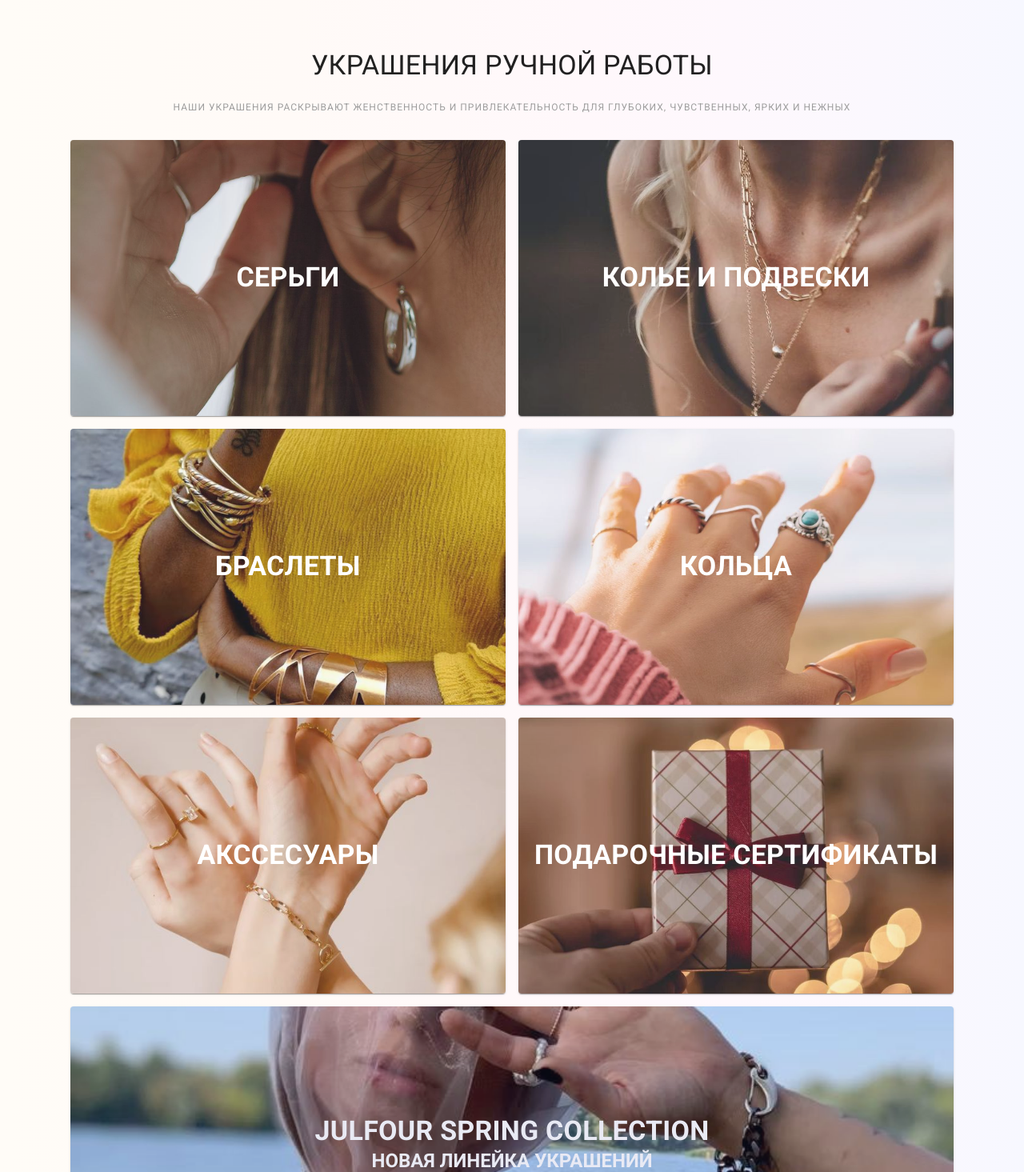
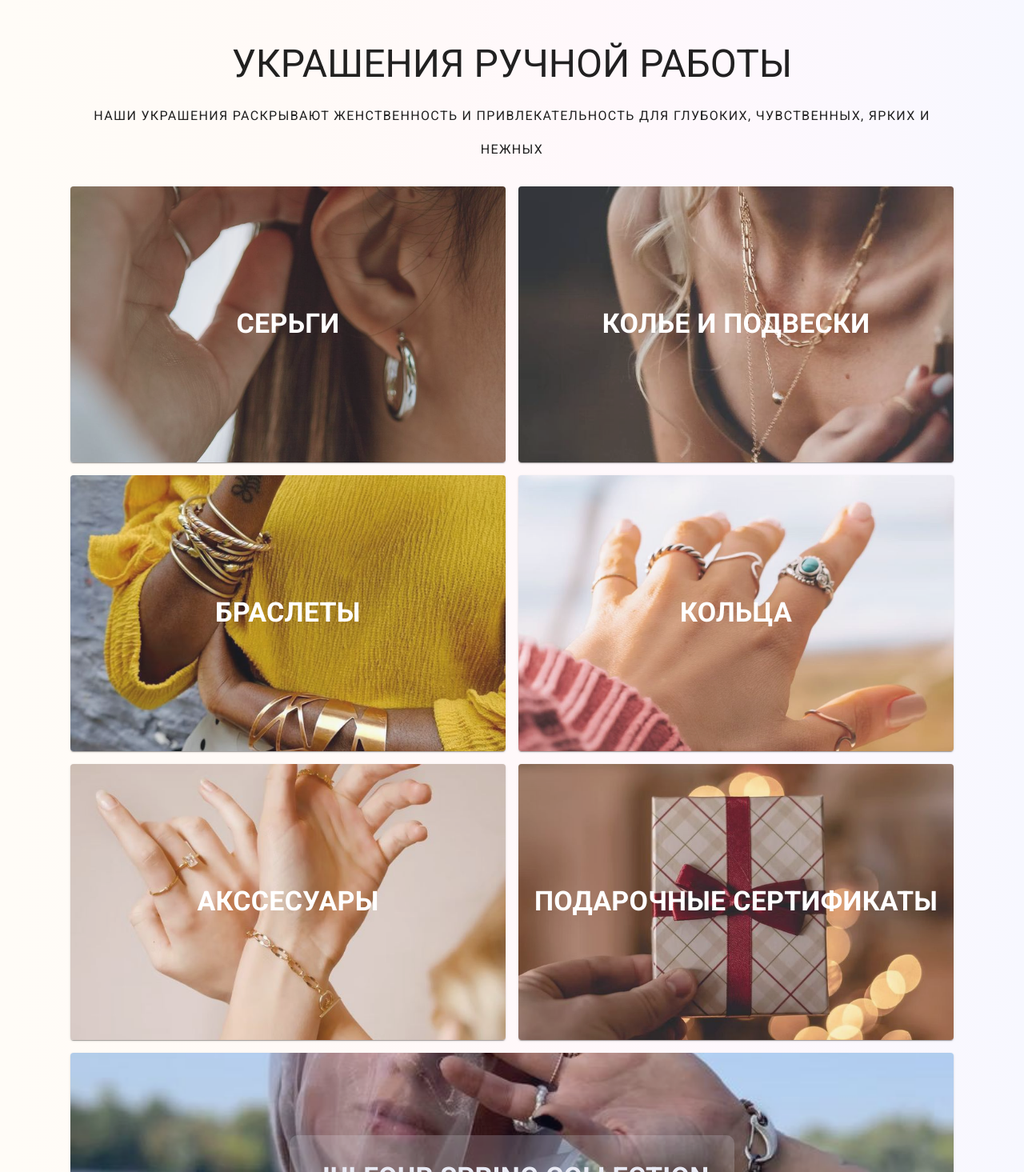
Before and after one commit to kaczynski77/julfor-jewelery, a Next.js app: page / in a window 1280 px wide. Shown: the part 165-1630 px from the top of the page at 80% size. Built offline with nearby package versions, Linux system fonts and the light colour scheme.

Commit message:
layout day2 main page styles

```diff
--- a/components/header.jsx
+++ b/components/header.jsx
@@ -107,7 +107,7 @@ export default function Header() {
             <Typography variant="h1" sx={{ fontSize: 70, fontWeight: 700 }}>
               JULFOUR
             </Typography>
-            <Typography variant="h2" sx={{ fontWeight: 700 }}>
+            <Typography variant="h1" sx={{ fontWeight: 700, fontSize: 54 }}>
               JEWELRY
             </Typography>
           </Grid>
@@ -141,12 +141,9 @@ export default function Header() {
             <Grid item xs="auto">
               <Box>
                 <Link sx={{ textDecoration: 'none' }} href={data.href}>
-                  <Button
-                    variant="outlined"
-                    sx={{ border: '1px solid', color: 'black' }}
-                  >
+                  <Typography sx={{ color: 'black', fontWeight: 700 }}>
                     {data.name}
-                  </Button>
+                  </Typography>
                 </Link>
               </Box>
             </Grid>
--- a/components/mainBanner.jsx
+++ b/components/mainBanner.jsx
@@ -33,7 +33,13 @@ export default function MainBanner() {
           }}
         >
           {' '}
-          <Box>
+          <Box
+            sx={{
+              background: 'rgba(255, 255, 255, 0.2)',
+              padding: 4,
+              borderRadius: '10px',
+            }}
+          >
             <Typography
               variant="h4"
               color="white"
@@ -44,7 +50,10 @@ export default function MainBanner() {
             <Typography
               variant="h5"
               color="white"
-              sx={{ textTransform: 'uppercase', fontWeight: 'bold' }}
+              sx={{
+                textTransform: 'uppercase',
+                fontWeight: 'bold',
+              }}
             >
               Новая линейка украшений
             </Typography>
--- a/components/mainCategories.jsx
+++ b/components/mainCategories.jsx
@@ -62,6 +62,13 @@ export default function MainCategories() {
                     opacity: '1',
                   }}
                 >
+                  <Box
+                    sx={{
+                      borderRadius: '10px',
+                      paddingLeft: 2,
+                      paddingRight: 2,
+                    }}
+                  >
                     <Typography
                       variant="h4"
                       color="white"
@@ -69,6 +76,7 @@ export default function MainCategories() {
                     >
                       {data.name}
                     </Typography>
+                  </Box>
                 </Box>
               </Box>
 
--- a/pages/index.jsx
+++ b/pages/index.jsx
@@ -12,8 +12,8 @@ export default function Home() {
   return (
     <Layout>
       <Container xs={{ display: 'none' }}>
-        <Box sx={{ paddingTop: { xs: 0, xl: 4 }, textAlign: 'center' }}>
-          <Typography variant="h4" sx={{ textTransform: 'uppercase' }}>
+        <Box sx={{ paddingTop: { xs: 0, xl: 8 }, textAlign: 'center' }}>
+          <Typography variant="h3" sx={{ textTransform: 'uppercase' }}>
             украшения ручной работы
           </Typography>
         </Box>
@@ -23,7 +23,10 @@ export default function Home() {
             textAlign: { xs: 'center', sm: 'center' },
           }}
         >
-          <Typography sx={{ color: grey[500] }} variant="overline">
+          <Typography
+            sx={{ color: grey[900], fontSize: 16 }}
+            variant="overline"
+          >
             Наши украшения раскрывают женственность и привлекательность Для
             глубоких, чувственных, ярких и нежных
           </Typography>
```
Lines whose indentation alone changed are shown as unchanged.
